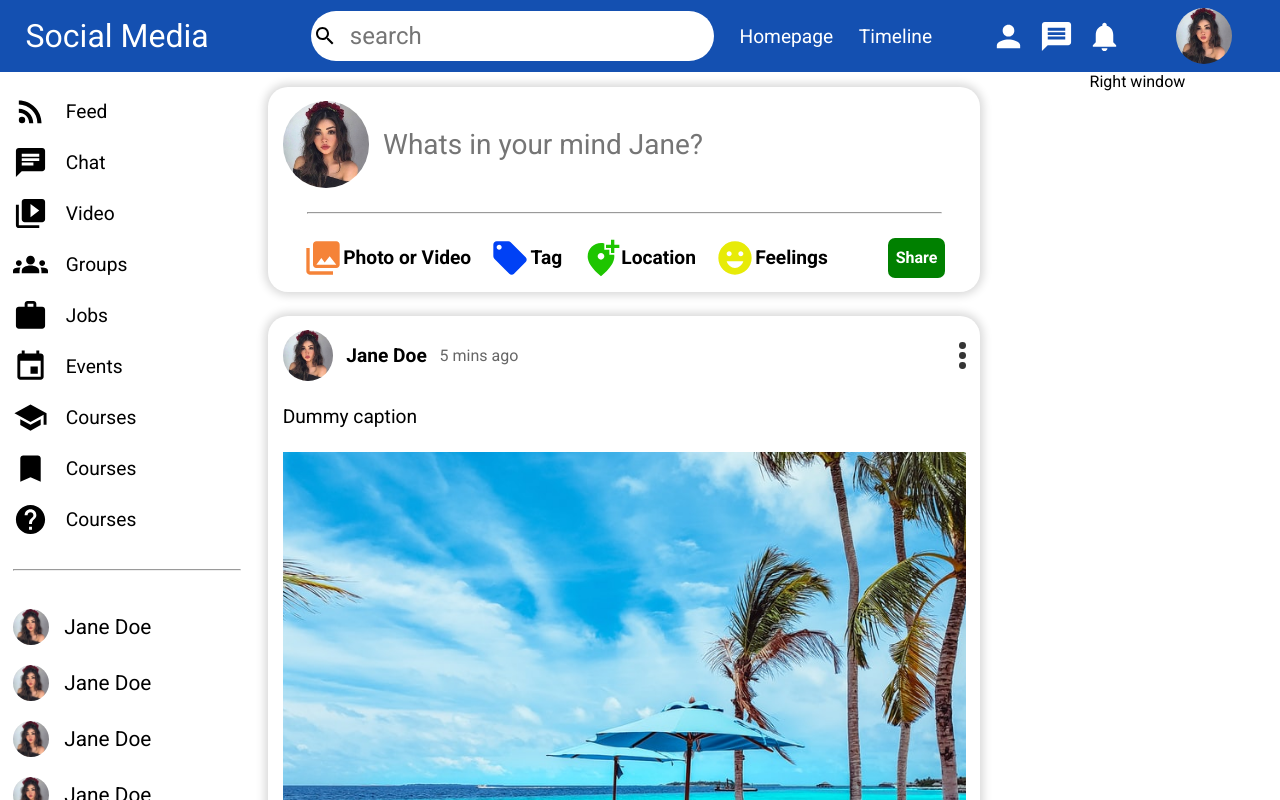
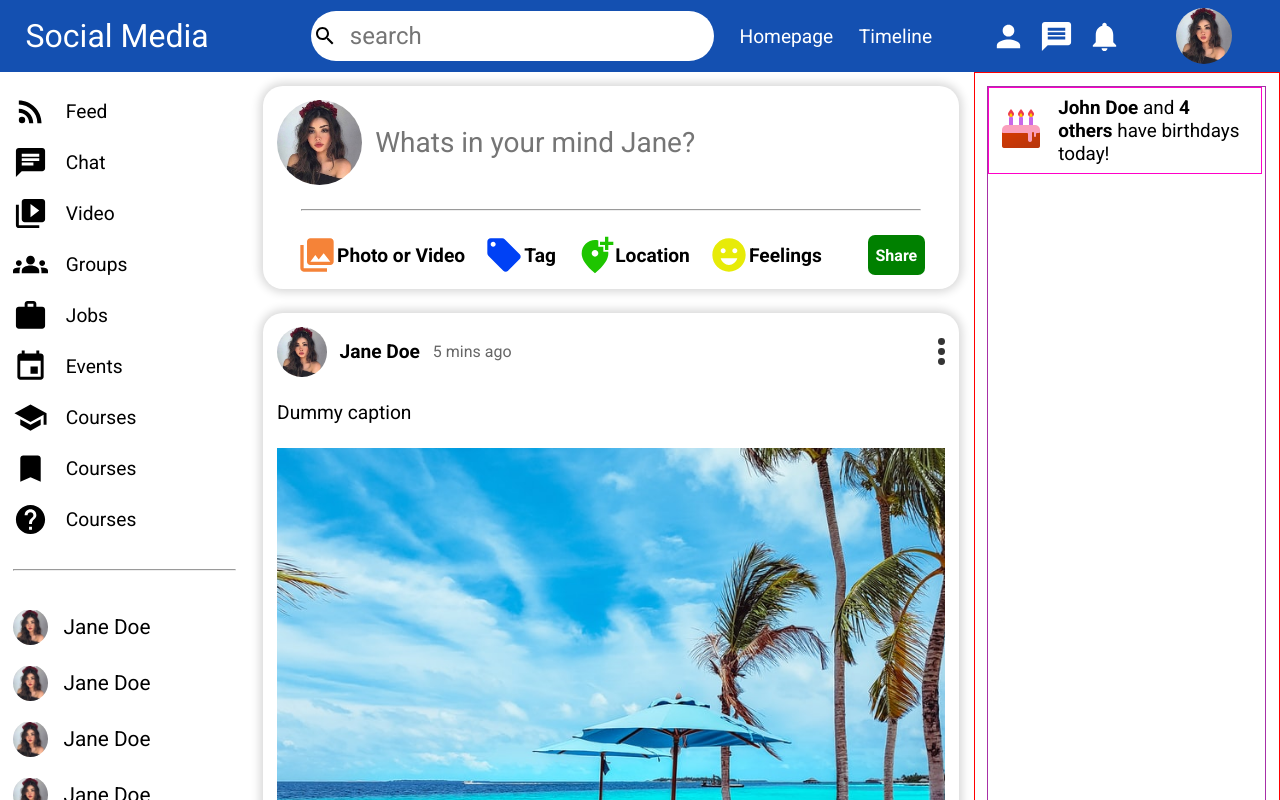
Before and after one commit to Dhanraj-Raiturkar/MERN-SocialMediaApp, a React (Create React App) app in the folder social-media/: page / in a window 1280 px wide. Shown: the top 800 px of the page. Built offline with nearby package versions, Linux system fonts and the light colour scheme; a web font is replaced by a local one.

Commit message:
Frontend - added right side window and event container

```diff
--- a/social-media/src/components/feed/Feed.js
+++ b/social-media/src/components/feed/Feed.js
@@ -5,10 +5,12 @@ import Post from './Post';
 
 const Feed = () => {
   return (
-    <div className={classes.feedContainer}>
+    <div className={classes.postFeedWrapper}>
+      <div className={classes.feedContainer}>
         <AddPost/>
         <Post />
         <Post />
+      </div>
     </div>
   )
 }
--- a/social-media/src/components/feed/Feed.module.css
+++ b/social-media/src/components/feed/Feed.module.css
@@ -3,3 +3,11 @@
     width: 100%;
     height: 100%;
 }
+
+.postFeedWrapper{
+    flex: 6.5;
+    height: calc(100vh - 6.5vh);
+    /* border: 1px solid red; */
+    display: flex;
+    justify-content: center;
+}
--- a/social-media/src/components/feed/Post.js
+++ b/social-media/src/components/feed/Post.js
@@ -1,7 +1,6 @@
 import React from 'react';
 import classes from './Post.module.css';
 import FeedCard from './FeedCard';
-import { collapseClasses } from '@mui/material';
 import ThumbUpIcon from '@mui/icons-material/ThumbUp';
 import FavoriteIcon from '@mui/icons-material/Favorite';
 
--- /dev/null
+++ b/social-media/src/components/rightFeedWindow/EventFeed.js
@@ -0,0 +1,13 @@
+import React from 'react';
+import classes from './EventFeed.module.css';
+
+const EventFeed = () => {
+  return (
+    <div className={classes.eventFeed}>
+        <img src='/Assets/icons/birthday.png'></img>
+        <span className={classes.eventText}><b>John Doe</b> and <b>4 others</b> have birthdays today!</span>
+    </div>
+  )
+}
+
+export default EventFeed
--- /dev/null
+++ b/social-media/src/components/rightFeedWindow/EventFeed.module.css
@@ -0,0 +1,17 @@
+.eventFeed {
+    /* height: 10vh; */
+    border: 1px solid rgb(255, 0, 200);
+    display: flex;
+    align-items: center;
+    justify-content: space-between;
+    padding: 1vh;
+    max-width: 20vw;
+    width: 100%;
+}
+
+.eventText{
+    font-size: 1.18em;
+    margin: 0px 1vw;
+    word-wrap: break-word;
+    max-width: 80%;
+}
--- /dev/null
+++ b/social-media/src/components/rightFeedWindow/RightWindow.js
@@ -0,0 +1,15 @@
+import React from 'react';
+import classes from './RightWindow.module.css';
+import EventFeed from './EventFeed';
+
+const RightWindow = () => {
+  return (
+    <div className={classes.rightSidebarWrapper}>
+        <div className={classes.eventFeedContainer}>
+            <EventFeed />
+        </div>
+    </div>
+  )
+}
+
+export default RightWindow
--- /dev/null
+++ b/social-media/src/components/rightFeedWindow/RightWindow.module.css
@@ -0,0 +1,13 @@
+.rightSidebarWrapper{
+    flex: 2.5;
+    /* height: calc(100vh - 6.5vh); */
+    border: 1px solid red;
+    display: flex;
+    justify-content: center;
+    padding: 1%;
+}
+
+.eventFeedContainer{
+    width: 100%;
+    border: 1px solid rgb(167, 48, 167)
+}
--- a/social-media/src/pages/home/Home.js
+++ b/social-media/src/pages/home/Home.js
@@ -2,6 +2,7 @@ import Navbar from '../../components/navbar/Navbar';
 import classes from './Home.module.css';
 import LeftWindow from '../../components/leftFeedWindow/LeftWindow';
 import Feed from '../../components/feed/Feed';
+import RightWindow from '../../components/rightFeedWindow/RightWindow';
 
 const Home = () => {
   return (
@@ -9,12 +10,8 @@ const Home = () => {
         <Navbar/>
         <div className={classes.homeWrapper}>
             <LeftWindow />
-            <div className={classes.postFeedWrapper}>
-                <Feed />
-            </div>
-            <div className={classes.rightSidebarWrapper}>
-                Right window
-            </div>
+            <Feed />
+            <RightWindow />
         </div>
     </>
   )
--- a/social-media/src/pages/home/Home.module.css
+++ b/social-media/src/pages/home/Home.module.css
@@ -1,21 +1,3 @@
 .homeWrapper{
     display: flex;
 }
-
-
-
-.postFeedWrapper{
-    flex: 6.5;
-    height: calc(100vh - 6.5vh);
-    /* border: 1px solid red; */
-    display: flex;
-    justify-content: center;
-}
-
-.rightSidebarWrapper{
-    flex: 2.5;
-    height: calc(100vh - 6.5vh);
-    /* border: 1px solid red; */
-    display: flex;
-    justify-content: center;
-}
```
Also changed, not shown: social-media/public/Assets/icons/birthday.png (added).
